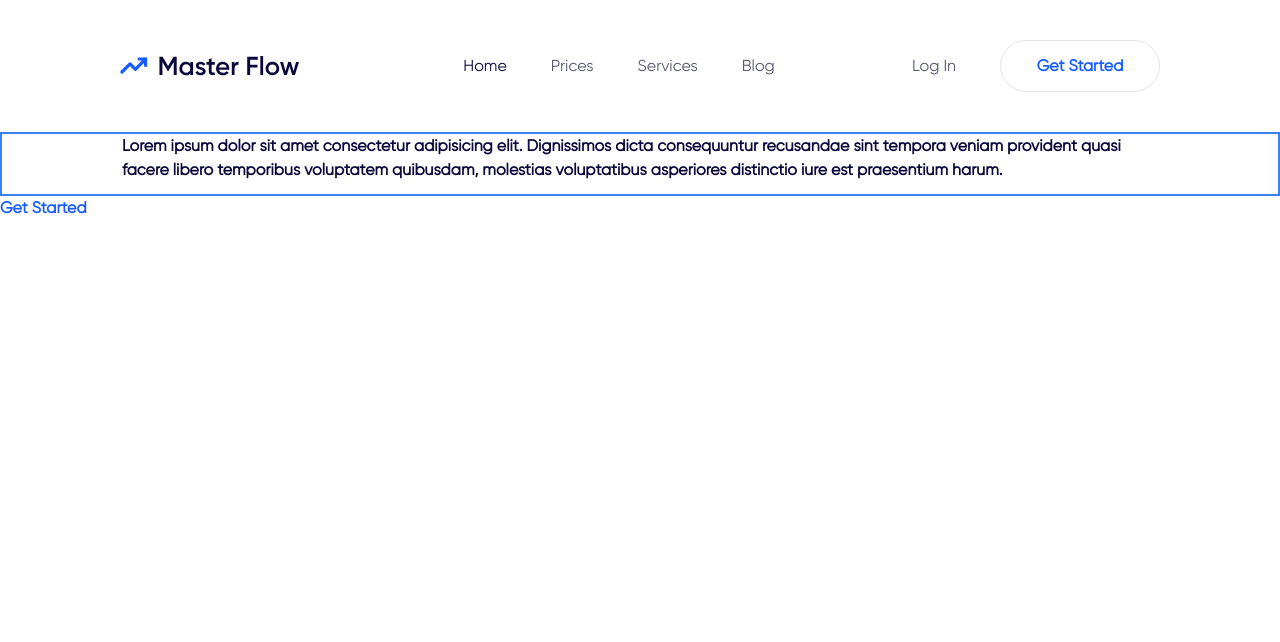
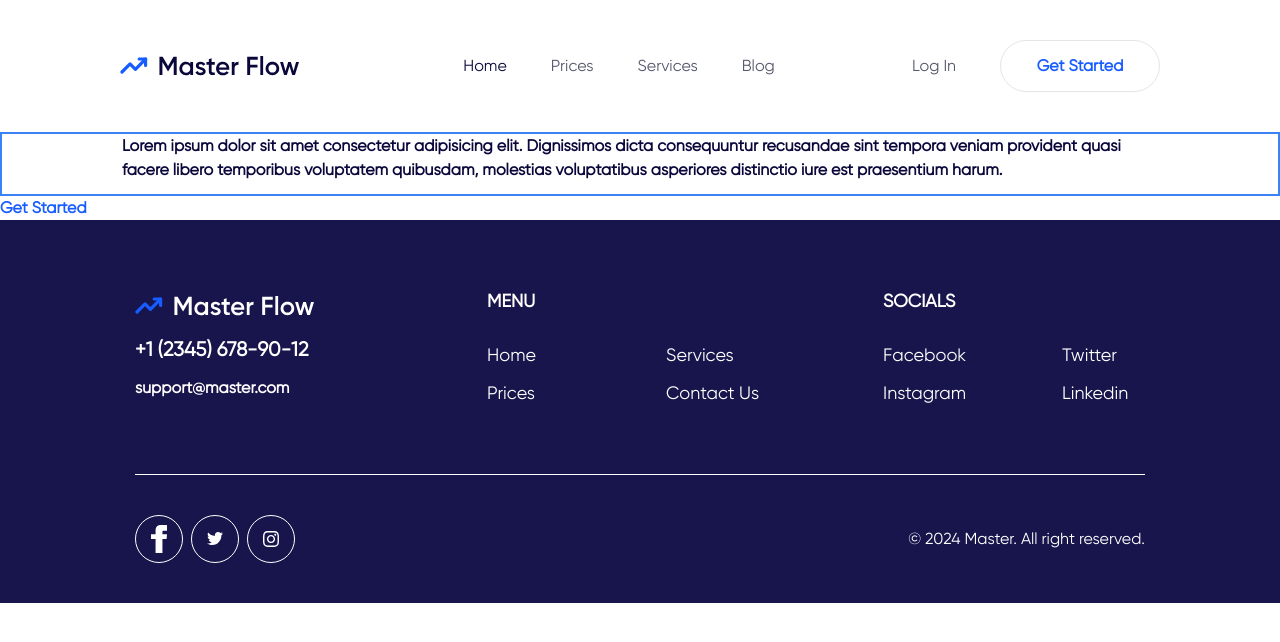
Before and after one commit to Slavinto/master-flow, a Next.js app: page / in a window 1280 px wide. Shown: the top 642 px of the page. Built offline with nearby package versions, Linux system fonts and the light colour scheme.

Commit message:
Footer component  complete

```diff
--- a/src/app/layout.tsx
+++ b/src/app/layout.tsx
@@ -1,6 +1,6 @@
 import type { Metadata } from "next";
 import "./globals.css";
-import { Navbar } from "@/components";
+import { Footer, Navbar } from "@/components";
 
 export const metadata: Metadata = {
     // company name
@@ -20,6 +20,7 @@ export default function RootLayout({
             <body>
                 <Navbar />
                 {children}
+                <Footer />
             </body>
         </html>
     );
--- /dev/null
+++ b/src/components/footer.tsx
@@ -0,0 +1,81 @@
+import Image from "next/image";
+import { footerItems } from "@/constants";
+import Link from "next/link";
+
+const Footer = () => {
+    return (
+        <footer className='text-white w-full bg-dark-blue flex flex-col px-[135px] max-container'>
+            <div className='flex content-start py-[70px] justify-between max-w-[1073px]'>
+                <div className='flex flex-col gap-4'>
+                    <Image
+                        src='/static/assets/icons/logo-footer.svg'
+                        alt='master flow logo'
+                        width={206}
+                        height={32}
+                    />
+                    <p className='font-semibold text-xl'>+1 (2345) 678-90-12</p>
+                    <p className='font-semibold text-base'>
+                        support@master.com
+                    </p>
+                </div>
+                <div className='grid grid-cols-2 gap-x-[134px] items-start max-w-[658px]'>
+                    {footerItems.map((fItem) => (
+                        <div
+                            className='flex flex-1 flex-col items-start gap-8 text-lg'
+                            key={fItem.name}
+                        >
+                            <h4 className='uppercase font-semibold'>
+                                {fItem.name}
+                            </h4>
+                            <div className='w-full gap-x-24 gap-y-4 grid grid-cols-2 font-medium'>
+                                {fItem.links.map((link) => (
+                                    <Link
+                                        className='min-w-24'
+                                        key={link.name}
+                                        href={link.link}
+                                    >
+                                        {link.name}
+                                    </Link>
+                                ))}
+                            </div>
+                        </div>
+                    ))}
+                </div>
+            </div>
+            <div className='h-[1px] bg-white max-w-[1170px]' />
+            <div className='flex justify-between items-center py-10 max-w-[1170px]'>
+                <div className='flex gap-2'>
+                    <div className='flex-center w-12 h-12 border-[1.4px] border-white rounded-full'>
+                        <Image
+                            src={"/static/assets/icons/facebook.svg"}
+                            alt='facebook icon'
+                            width={16}
+                            height={16}
+                        />
+                    </div>
+                    <div className='flex-center w-12 h-12 border-[1.4px] border-white rounded-full'>
+                        <Image
+                            src={"/static/assets/icons/twitter.svg"}
+                            alt='twitter icon'
+                            width={16}
+                            height={16}
+                        />
+                    </div>
+                    <div className='flex-center w-12 h-12 border-[1.4px] border-white rounded-full'>
+                        <Image
+                            src={"/static/assets/icons/instagram.svg"}
+                            alt='instagram icon'
+                            width={16}
+                            height={16}
+                        />
+                    </div>
+                </div>
+                <p className='font-medium text-base'>
+                    © {new Date().getFullYear()} Master. All right reserved.
+                </p>
+            </div>
+        </footer>
+    );
+};
+
+export default Footer;
--- a/src/components/index.ts
+++ b/src/components/index.ts
@@ -1,3 +1,4 @@
 export { default as Navbar } from "./navbar";
 export { default as Button } from "./button";
 export { default as BurgerMenu } from "./burger-menu";
+export { default as Footer } from "./footer";
--- a/src/constants/index.ts
+++ b/src/constants/index.ts
@@ -19,25 +19,29 @@ export const navbarItems = [
 
 export const footerItems = [
     {
-        menu: [
+        name: "menu",
+        links: [
             {
                 name: "Home",
                 link: "/",
+            },
+            {
+                name: "Services",
+                link: "/services",
             },
             {
                 name: "Prices",
                 link: "/prices",
             },
             {
-                name: "Services",
-                link: "/services",
-            },
-            {
                 name: "Contact Us",
                 link: "/contact-us",
             },
         ],
-        socials: [
+    },
+    {
+        name: "socials",
+        links: [
             {
                 name: "Facebook",
                 link: "#",
```
